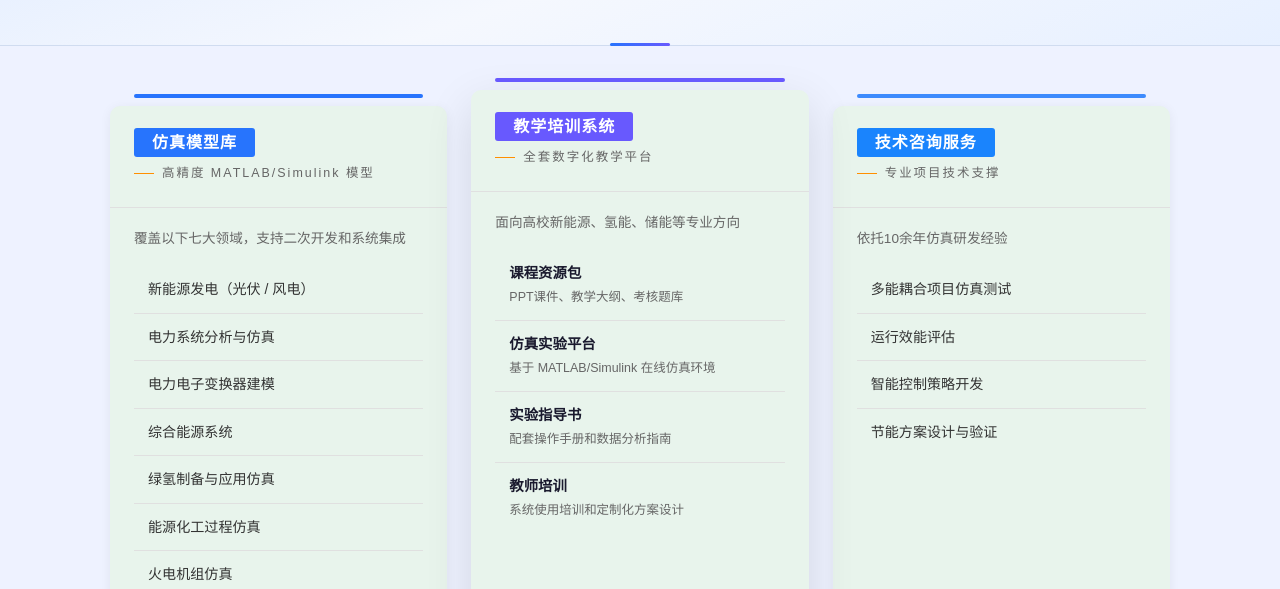
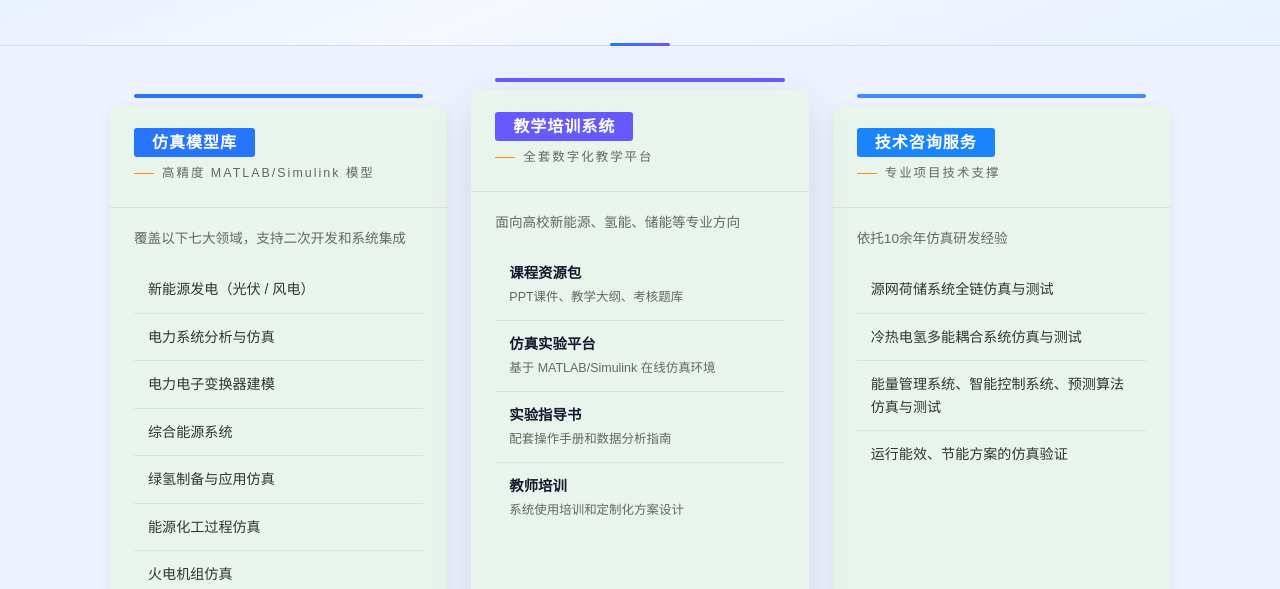
Before and after one commit to gaofengtek/xingxu-website, a plain HTML site: page products.html in a window 1280 px wide. Shown: the part 211-800 px from the top of the page. Drawn offline with Linux system fonts and the light colour scheme.

Commit message:
feat: 更新技术咨询服务4项内容

```diff
--- a/products.html
+++ b/products.html
@@ -86,10 +86,10 @@
         <div class="product-card-body">
           <p style="color: var(--color-text-light); font-size: 0.85rem; margin-bottom: 16px;">依托10余年仿真研发经验</p>
           <div class="product-list">
-            <div class="product-item">多能耦合项目仿真测试</div>
-            <div class="product-item">运行效能评估</div>
-            <div class="product-item">智能控制策略开发</div>
-            <div class="product-item">节能方案设计与验证</div>
+            <div class="product-item">源网荷储系统全链仿真与测试</div>
+            <div class="product-item">冷热电氢多能耦合系统仿真与测试</div>
+            <div class="product-item">能量管理系统、智能控制系统、预测算法仿真与测试</div>
+            <div class="product-item">运行能效、节能方案的仿真验证</div>
           </div>
         </div>
       </div>
```
